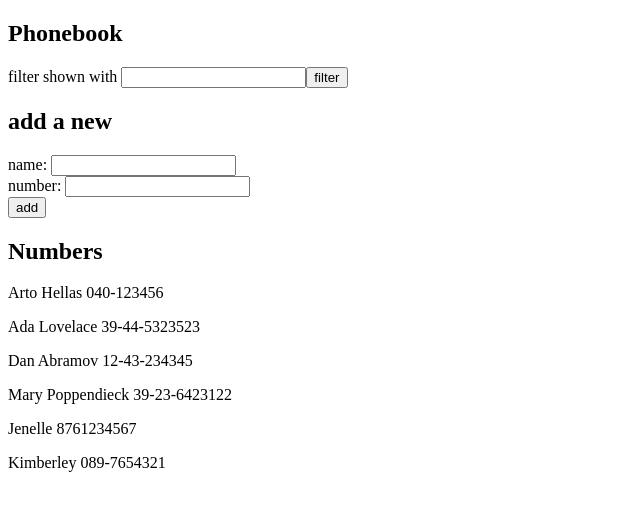
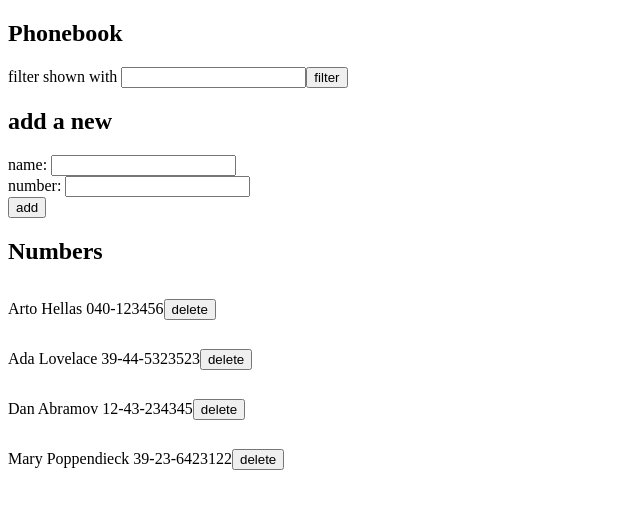
Before and after one commit to hollowayjenelle/full-stack-open-course, a React (Create React App) app in the folder part2/phonebook/: page / in a window 1280 px wide. Shown: the top 510 px of the page, without its empty margins (0-640 px from the left). Built offline with nearby package versions, Linux system fonts and the light colour scheme; data requests are answered from the project's data file.

Commit message:
2.14 completed

```diff
--- a/part2/phonebook/db.json
+++ b/part2/phonebook/db.json
@@ -19,16 +19,6 @@
       "name": "Mary Poppendieck",
       "number": "39-23-6423122",
       "id": 4
-    },
-    {
-      "name": "Jenelle",
-      "number": "8761234567",
-      "id": 5
-    },
-    {
-      "name": "Kimberley",
-      "number": "089-7654321",
-      "id": 6
     }
   ]
 }
--- /dev/null
+++ b/part2/phonebook/src/App.css
@@ -0,0 +1,4 @@
+.person-entry{
+    display: flex;
+    align-items: center;
+}
--- a/part2/phonebook/src/App.js
+++ b/part2/phonebook/src/App.js
@@ -3,6 +3,7 @@ import Filter from './components/Filter'
 import PersonForm from './components/PersonForm'
 import Persons from './components/Persons'
 import personsServices from './services/persons'
+import './App.css'
 
 const App = () => {
   const [persons, setPersons] = useState([])
@@ -10,7 +11,7 @@ const App = () => {
   const [newNumber, setNewNumber] = useState('')
   const [searchName, setSearchName] = useState('')
   const [filteredPerson, setFilteredPerson] = useState([])
-  const allPersons = persons.map(person => <p key={person.id}>{person.name} {person.number}</p>)
+  const allPersons = persons.map(person => <div className='person-entry'><p key={person.id}>{person.name} {person.number} </p><button onClick={() => deleteEntry(person.id, person.name)}>delete</button></div>)
   const filteredPersons = filteredPerson.map(person => <p key={person.id}>{person.name} {person.number}</p>)
 
 
@@ -32,6 +33,17 @@ const App = () => {
     }
     setNewName('')
     setNewNumber('')
+  }
+
+  const deleteEntry = (id, name) => {
+    if(window.confirm(`Do you really want to delete ${name}`)){
+      personsServices.deletePerson(id)
+      .then(() => {
+        alert(`${name} has been removed from the phonebook`)
+        setPersons(persons.filter(person => person.id !== id))
+      })
+
+    }
   }
 
   const handleNameChange = (event) => {
--- a/part2/phonebook/src/services/persons.js
+++ b/part2/phonebook/src/services/persons.js
@@ -12,7 +12,12 @@ const create = (newObject) => {
     return request.then(response => response.data)
 }
 
+const deletePerson = (id) => {
+    return axios.delete(`${baseURL}/${id}`)
+}
+
 export default {
     getAll,
-    create
+    create,
+    deletePerson
 }
```
